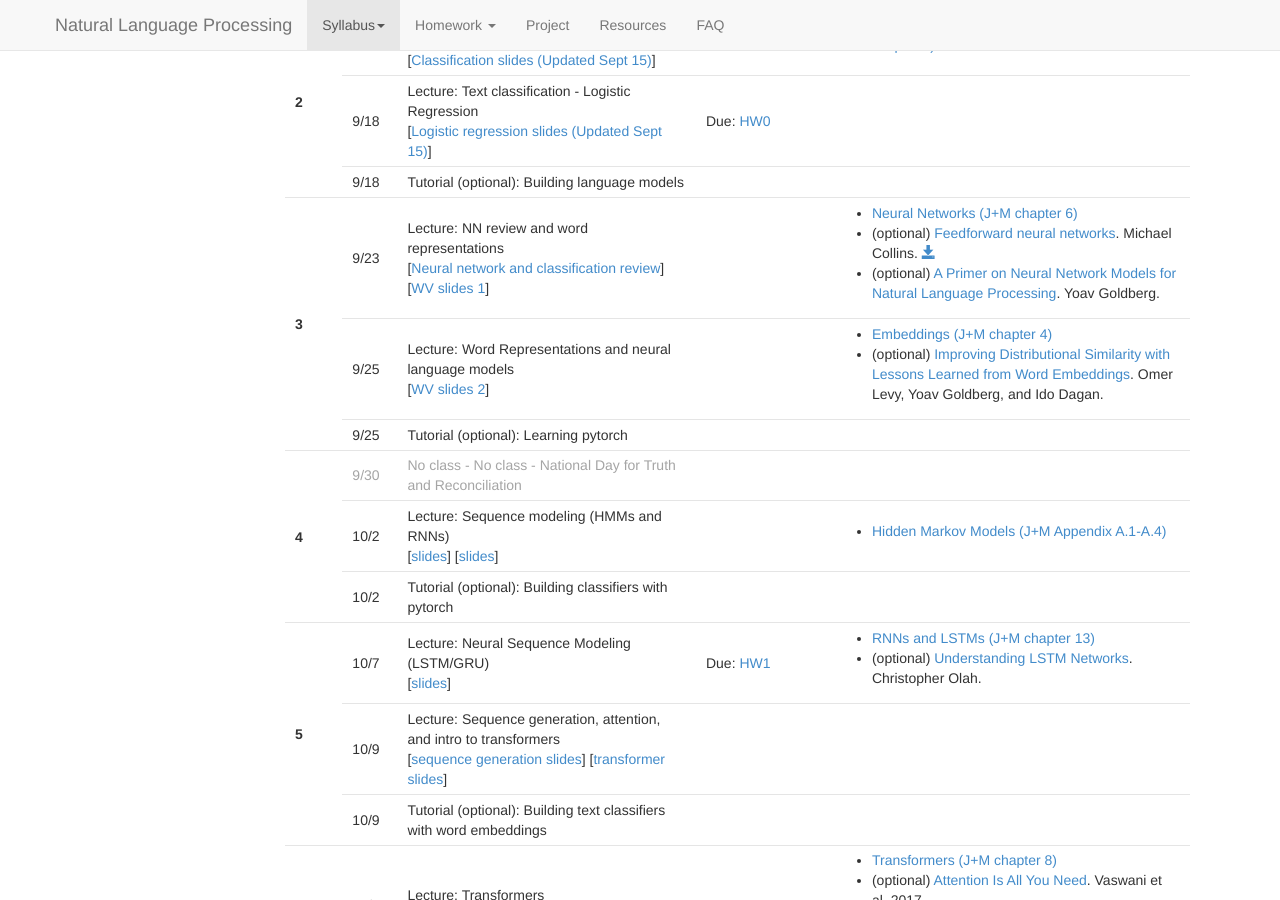
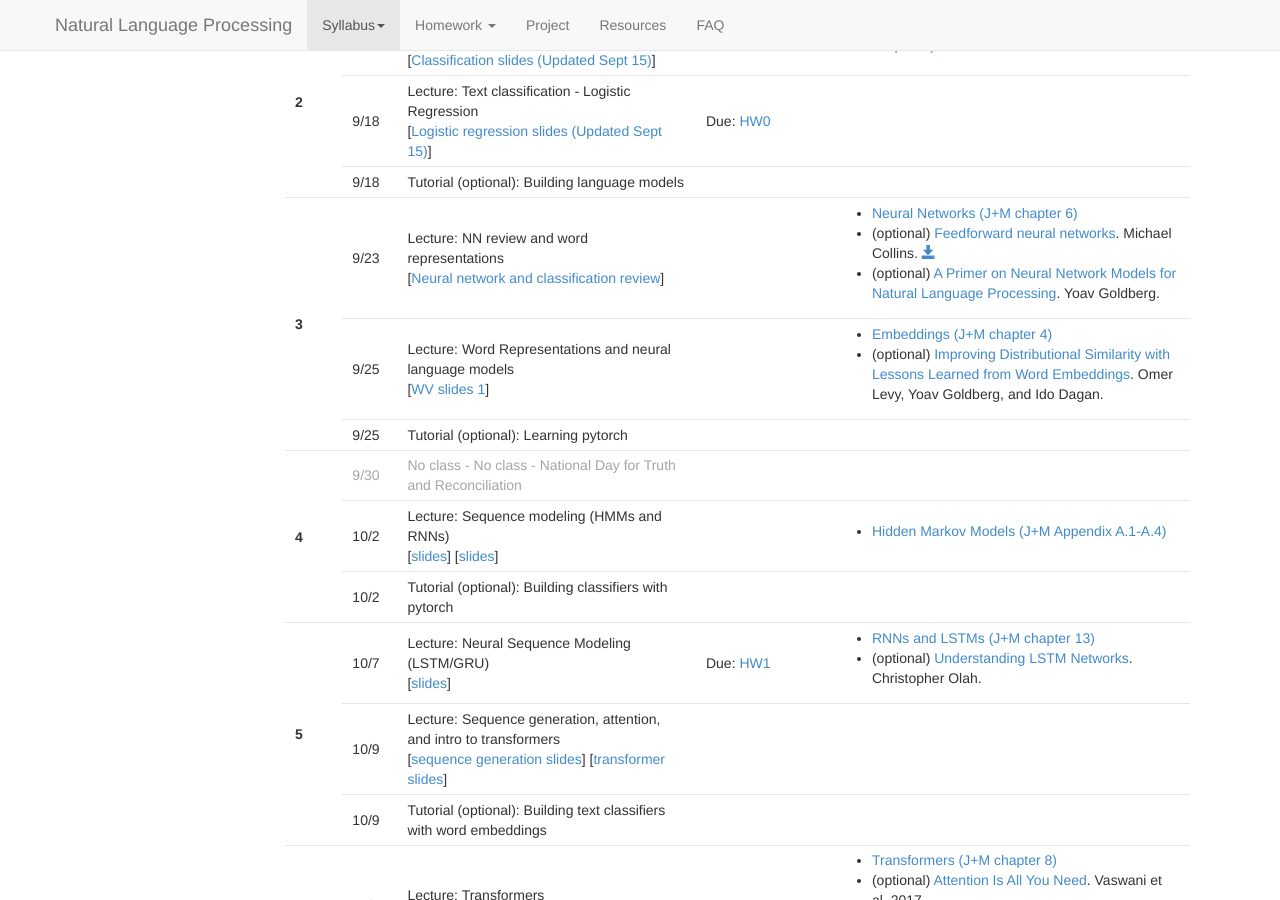
Before and after one commit to zhiyunrichardpeng/nlp-class, a Jekyll site: the page built from schedule.md, in a window 1280 px wide and 900 px high, scrolled down 557 px. Built offline with Jekyll 4.4.1, drawn with Linux system fonts in a browser that asks for light colours; nearby versions of some CDN libraries.

Commit message:
Correct slide links for 9/23 and 9/25

```diff
--- a/_data/schedule.yaml
+++ b/_data/schedule.yaml
@@ -50,14 +50,12 @@
     leclinks:
       - name: "Neural network and classification review"
         url: "assets/lecture-slides/L4-neural-nets-zp.pptx"
-      - name: "WV slides 1"
-        url: "assets/lecture-slides/L5-wordvectors-P15-done.pptx"
   - date: "9/25"
     title: "Word Representations and neural language models"
     lecture: "wordvec"
     leclinks:
-      - name: "WV slides 2"
-        url: "assets/lecture-slides/L7-word2vec.pdf"
+      - name: "WV slides 1"
+        url: "assets/lecture-slides/L5-wordvectors-P15-done.pptx"
   - date: "9/25"
     tutorial: 2
 
```
